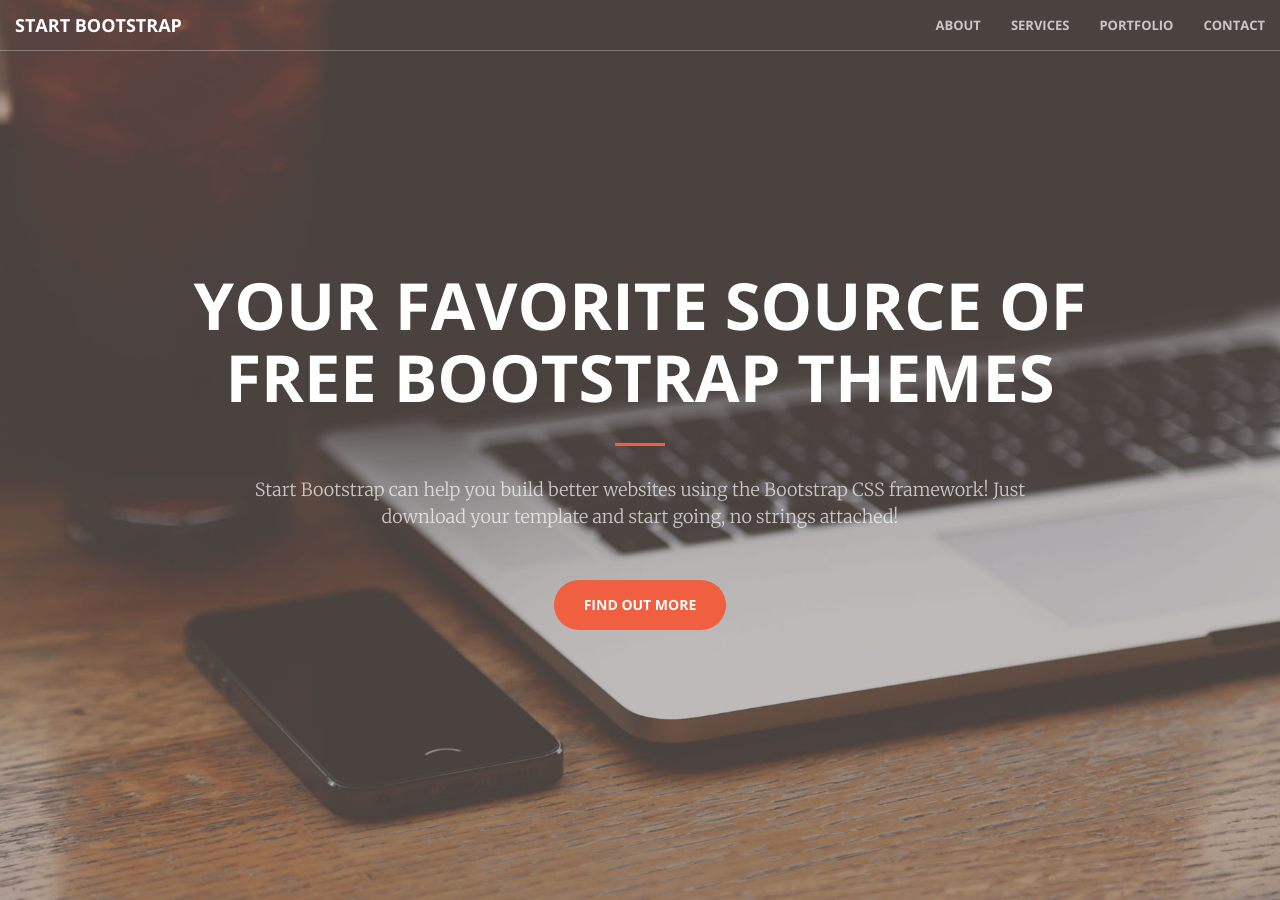
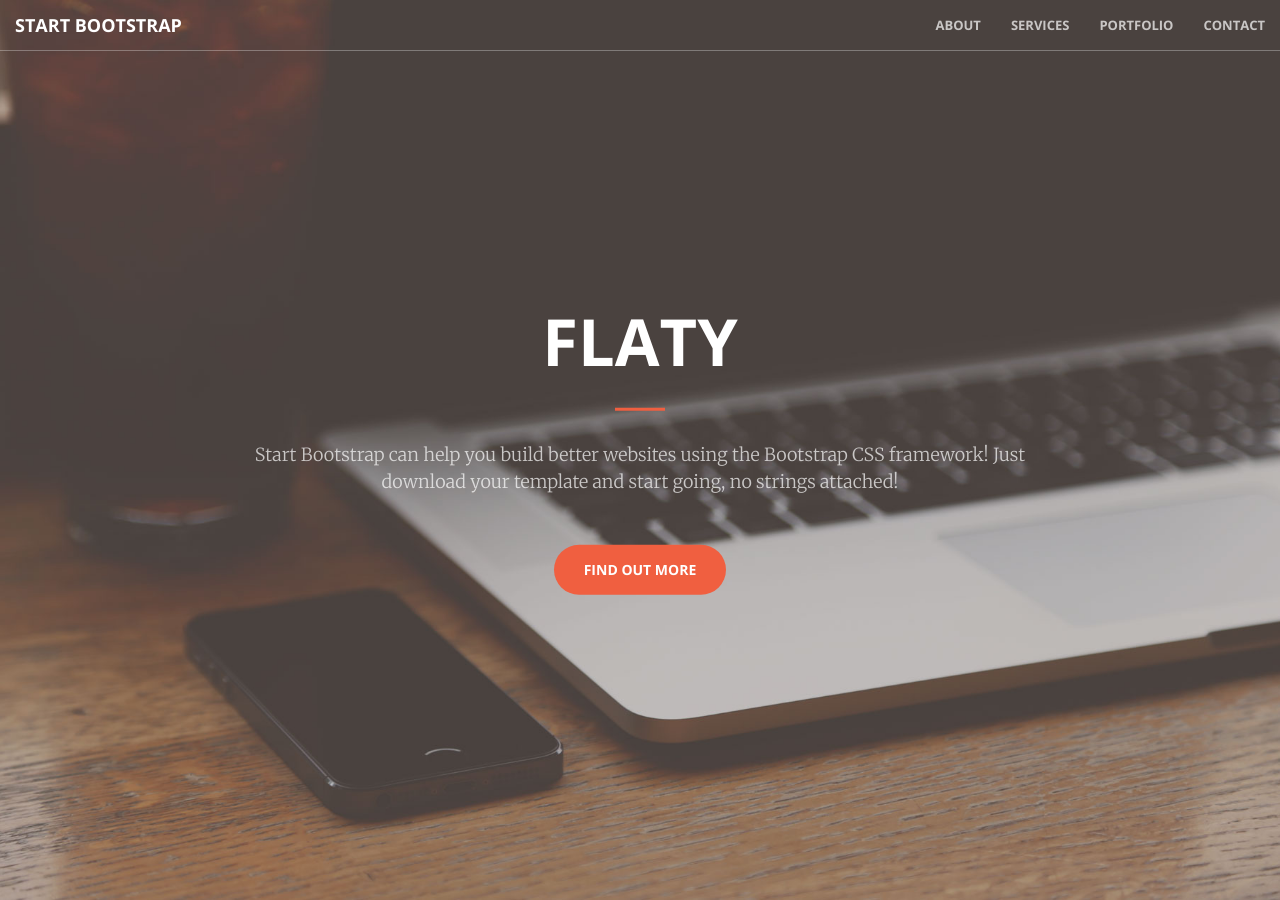
Before and after one commit to rptoma/Flaty-landing-page-2, a Jekyll site: the page built from index.html, in a window 1280 px wide and 900 px high. Built offline with Jekyll 4.4.1, drawn with Linux system fonts in a browser that asks for light colours.

Commit message:
Updated '_includes/header.html' via CloudCannon

```diff
--- a/_includes/header.html
+++ b/_includes/header.html
@@ -1,7 +1,7 @@
 <header>
     <div class="header-content">
         <div class="header-content-inner">
-            <h1>Your Favorite Source of Free Bootstrap Themes</h1>
+            <h1>Flaty</h1>
             <hr>
             <p>Start Bootstrap can help you build better websites using the Bootstrap CSS framework! Just download your template and start going, no strings attached!</p>
             <a href="#about" class="btn btn-primary btn-xl page-scroll">Find Out More</a>
```
